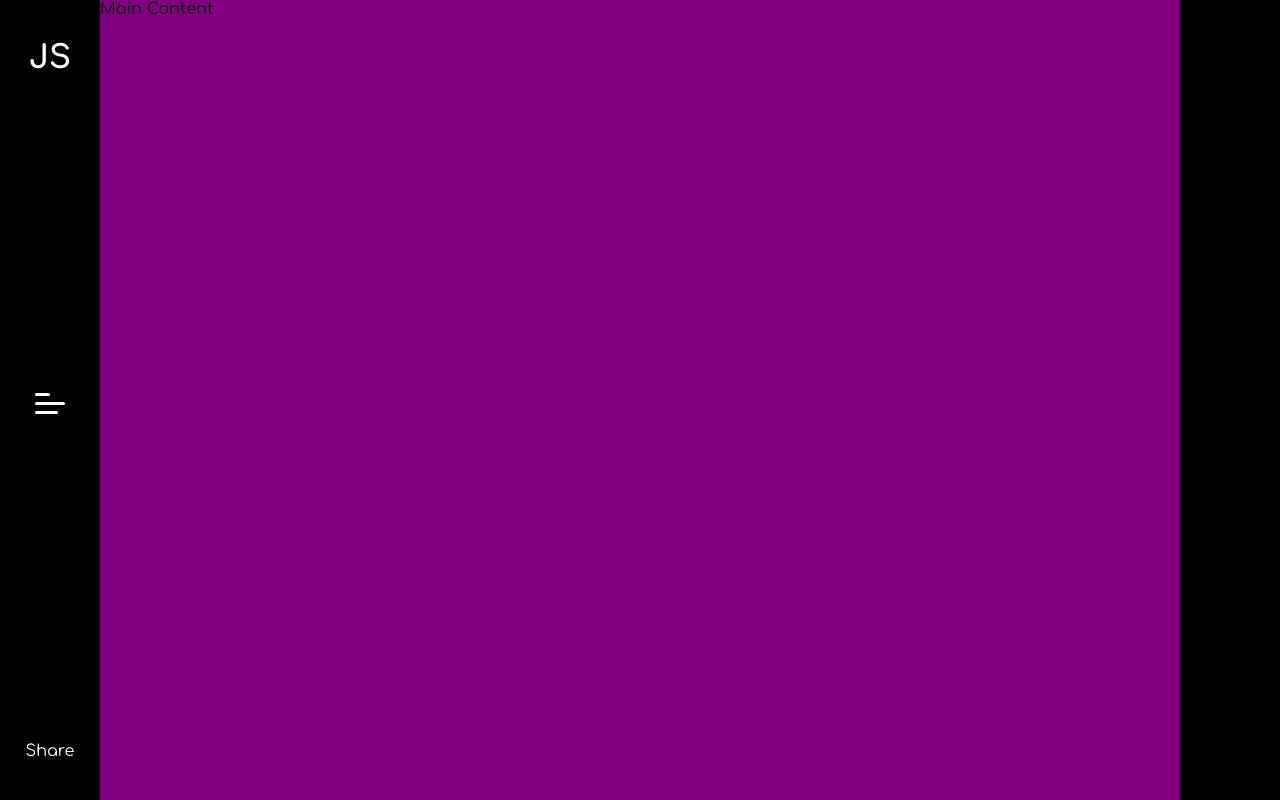
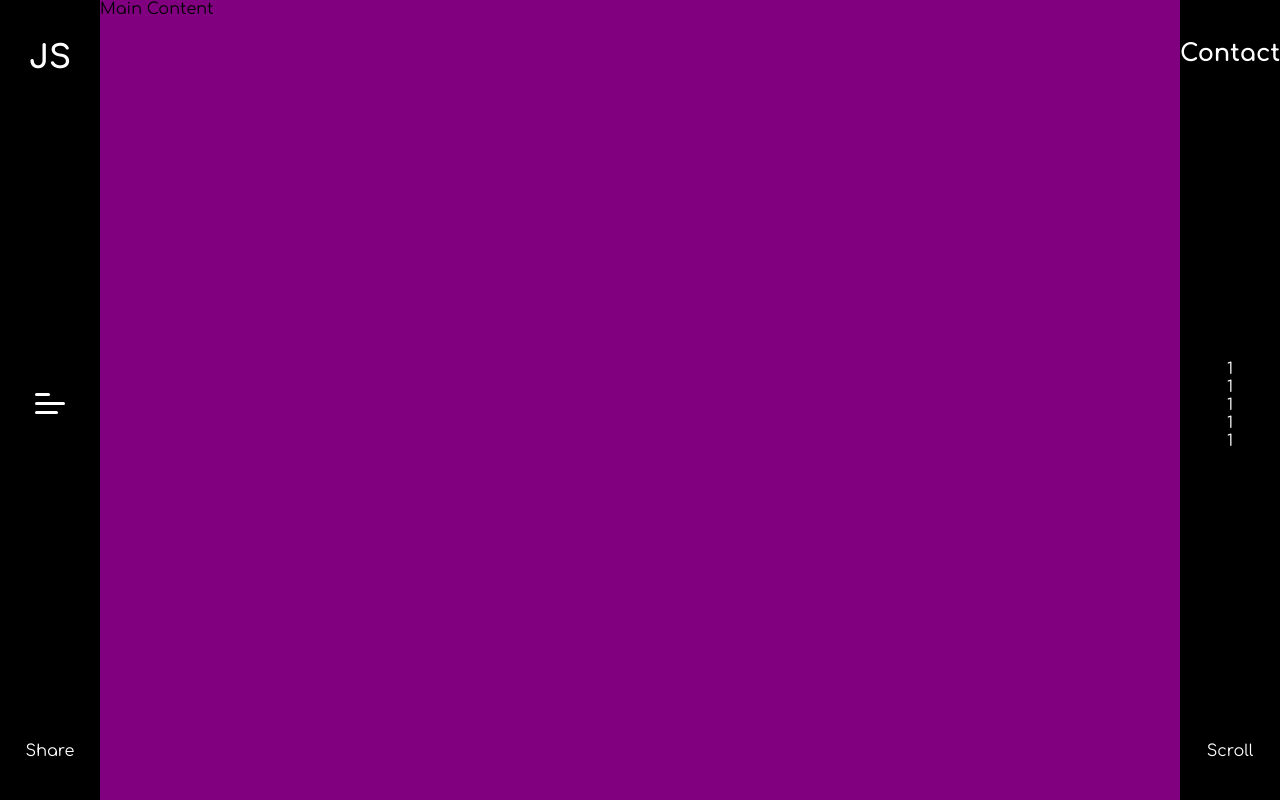
Before and after one commit to Jatin965/portfolio-2022, a React (Create React App) app: page / in a window 1280 px wide. Built offline with nearby package versions, Linux system fonts and the light colour scheme.

Commit message:
Working left and right sidebars

```diff
--- a/src/assets/scss/_sidebar.scss
+++ b/src/assets/scss/_sidebar.scss
@@ -1,11 +1,9 @@
-.sidebar {
+.left-sidebar {
   height: 100vh;
   width: 100px;
   background: $theme-black;
   overflow: hidden;
   color: $theme-white;
-  position: relative;
-  z-index: 1;
 
   .container {
     height: inherit;
@@ -145,3 +143,20 @@
     }
   }
 }
+
+.right-sidebar {
+  height: 100vh;
+  width: 100px;
+  background: $theme-black;
+  overflow: hidden;
+  color: $theme-white;
+
+  .container {
+    height: inherit;
+    display: flex;
+    flex-direction: column;
+    justify-content: space-between;
+    align-items: center;
+    padding: 40px 0px;
+  }
+}
--- a/src/components/Nav/LeftSideBar.tsx
+++ b/src/components/Nav/LeftSideBar.tsx
@@ -3,7 +3,7 @@ import Menu from "./Sub/Menu";
 
 const LeftSideBar = () => {
   return (
-    <div className="sidebar">
+    <div className="left-sidebar">
       <div className="container">
         <h1>JS</h1>
         <Menu />
--- a/src/components/Nav/RightSidebar.tsx
+++ b/src/components/Nav/RightSidebar.tsx
@@ -3,8 +3,18 @@ import { FC } from "react";
 
 const RightSidebar: FC<{ scroll: number }> = ({ scroll }) => {
   return (
-    <div className="sidebar">
-      {/* <ScrollProgress scroll={scroll} /> */}
+    <div className="right-sidebar">
+      <div className="container">
+        <h2>Contact</h2>
+        <div className="bars">
+          <div className="bar">1</div>
+          <div className="bar">1</div>
+          <div className="bar">1</div>
+          <div className="bar">1</div>
+          <div className="bar">1</div>
+        </div>
+        <p>Scroll</p>
+      </div>
     </div>
   );
 };
```
Also changed, not shown: src/components/UI/ScrollProgress.tsx (+12 -30 lines).
